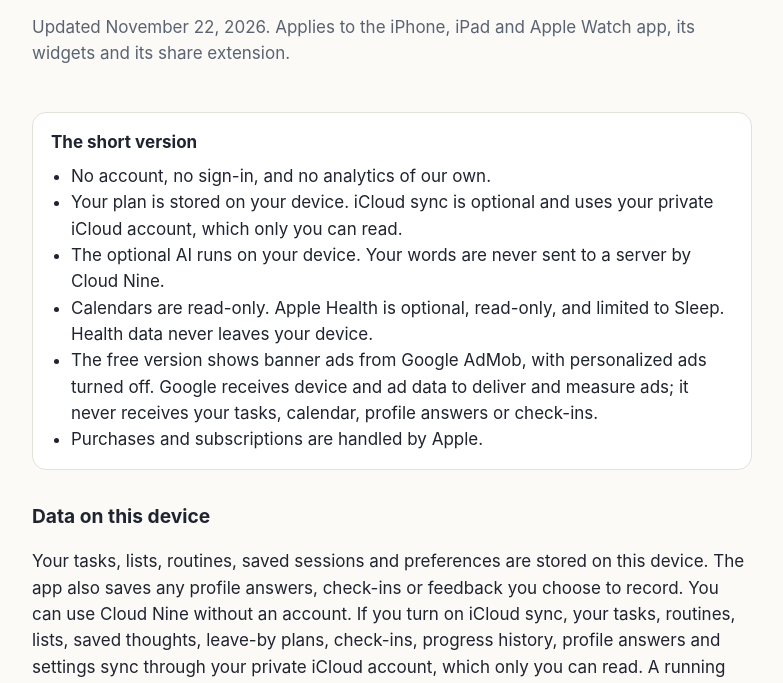
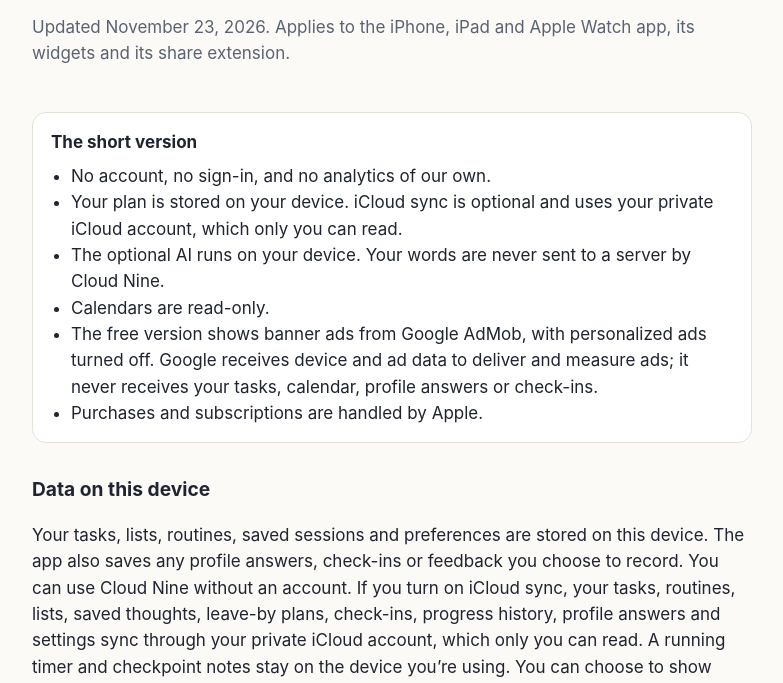
Before and after one commit to softpj/cloud-nine-site, a plain HTML site: page privacy.html in a window 1280 px wide. Shown: the part 106-789 px from the top of the page, without its empty margins (248-1031 px from the left). Drawn offline with Linux system fonts and the light colour scheme.

Commit message:
Remove Apple Health from the privacy policy

```diff
--- a/privacy.html
+++ b/privacy.html
@@ -26,7 +26,7 @@
 <header>
   <nav><a href="index.html">Support</a><a href="privacy.html" aria-current="page">Privacy policy</a></nav>
   <h1>Cloud Nine: ADHD Planner — privacy policy</h1>
-  <p class="muted">Updated November 22, 2026. Applies to the iPhone, iPad and Apple Watch app, its widgets and its share extension.</p>
+  <p class="muted">Updated November 23, 2026. Applies to the iPhone, iPad and Apple Watch app, its widgets and its share extension.</p>
 </header>
 
 <section class="summary" aria-label="Summary">
@@ -35,7 +35,7 @@
     <li>No account, no sign-in, and no analytics of our own.</li>
     <li>Your plan is stored on your device. iCloud sync is optional and uses your private iCloud account, which only you can read.</li>
     <li>The optional AI runs on your device. Your words are never sent to a server by Cloud Nine.</li>
-    <li>Calendars are read-only. Apple Health is optional, read-only, and limited to Sleep. Health data never leaves your device.</li>
+    <li>Calendars are read-only.</li>
     <li>The free version shows banner ads from Google AdMob, with personalized ads turned off. Google receives device and ad data to deliver and measure ads; it never receives your tasks, calendar, profile answers or check-ins.</li>
     <li>Purchases and subscriptions are handled by Apple.</li>
   </ul>
@@ -64,9 +64,6 @@
 
 <h2>Travel estimates</h2>
 <p>If you ask Apple Maps for an estimate, Apple receives the places you search for and the route details needed to estimate the trip. Cloud Nine saves the travel time you choose. For a calendar appointment, it also keeps a local link to the event and a fingerprint of its location so it can detect changes. The app does not save the addresses you enter for the estimate.</p>
-
-<h2>Apple Health</h2>
-<p>Cloud Nine can suggest your usual bedtime and wake-up time from the sleep recorded in Apple Health. It asks for read-only access to Sleep, and only when you tap Fill in from Apple Health. It reads the last two weeks on this device, never writes to Health and never sends Health data anywhere. Cloud Nine doesn’t store Health data. It saves only the bedtime and wake-up time you choose to keep, like times you type yourself. Health data is never used for ads. You can turn off access in the Health app under Sharing → Apps.</p>
 
 <h2>Apple Reminders</h2>
 <p>After you allow access, the app shows unfinished reminders from a list you choose. When you save a reminder, the app copies its title, due date, list name and a reference to the original. These details can appear in exports and device backups. Your original reminders stay unchanged.</p>
```
